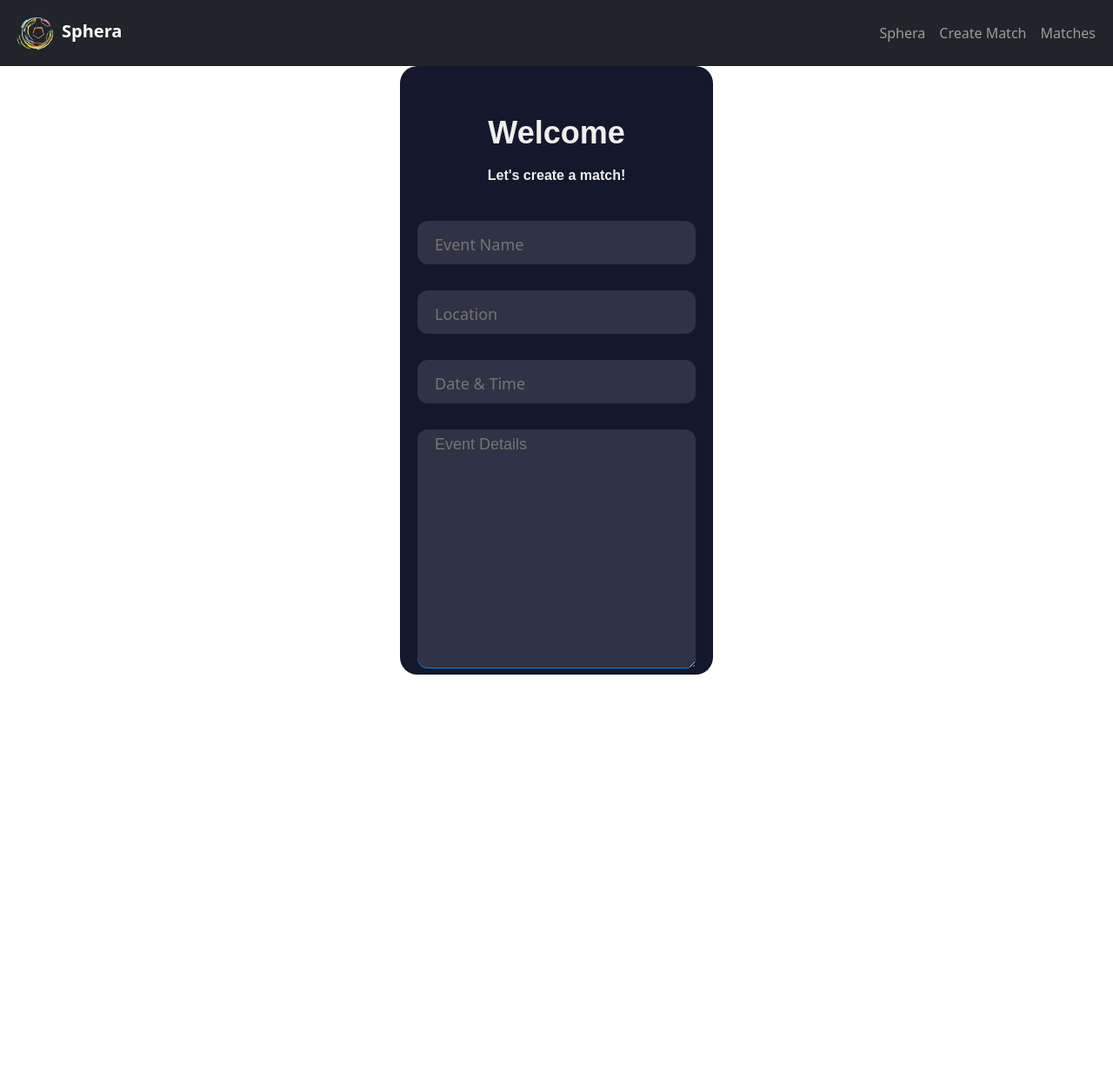
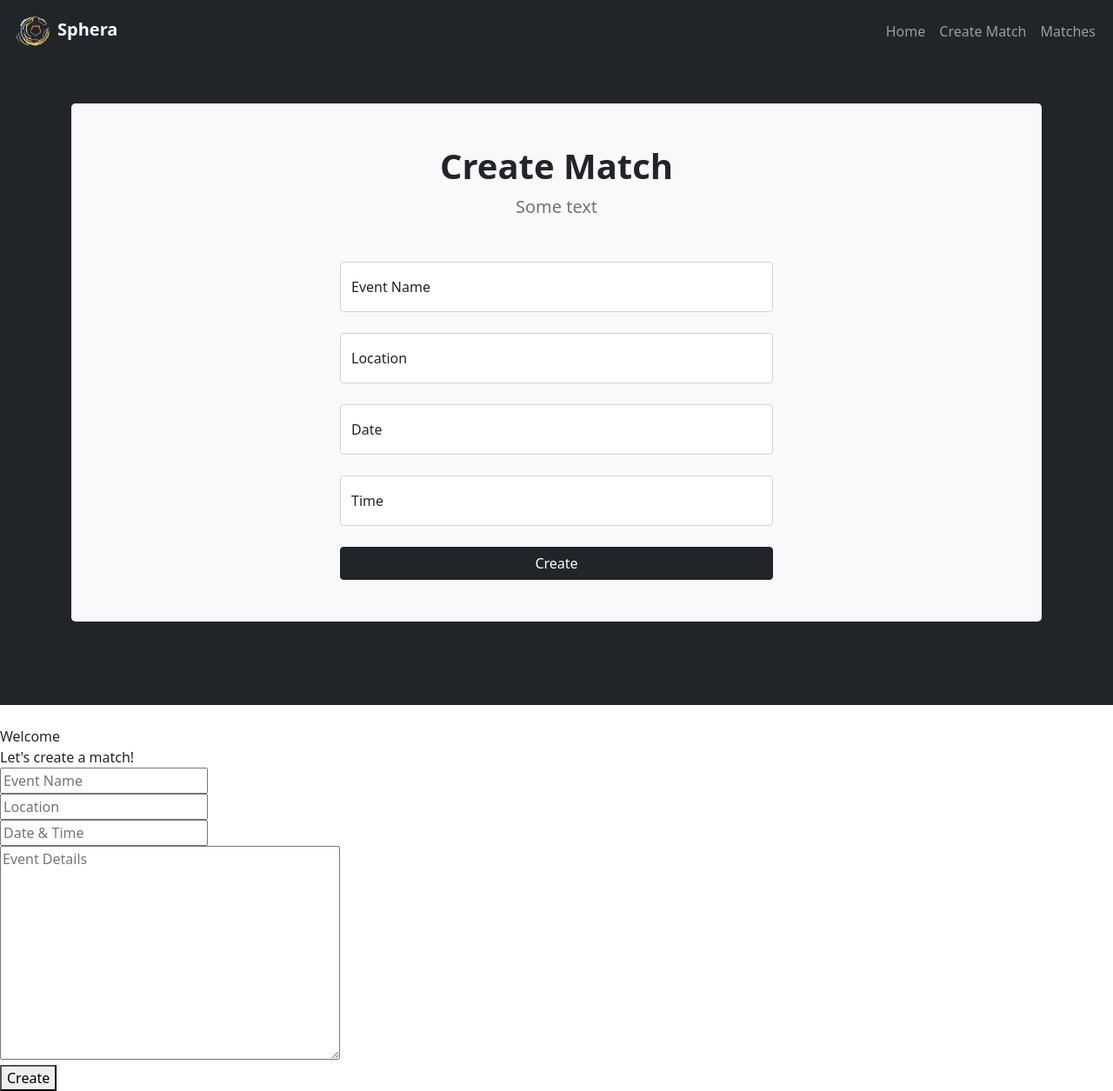
Before and after one commit to Diego-Segovia/Sphera, a Django app: page /create-match in a window 1280 px wide. Shown: the whole page at 87% size. Before the commit the page ends 776 px from the top, so only its background shows below. Run offline with Django 3.2, Linux system fonts and the light colour scheme; some libraries are stand-ins or nearby versions.

Commit message:
Created and styled form

```diff
--- a/sports/static/sports/create-match.css
+++ /dev/null
@@ -1,87 +0,0 @@
-.form {
-  background-color: #15172b;
-  border-radius: 20px;
-  box-sizing: border-box;
-  height: 700px;
-  padding: 20px;
-  width: 360px;
-  margin-left: auto;
-  margin-right: auto;
-}
-
-.title {
-  color: #eee;
-  font-family: sans-serif;
-  font-size: 36px;
-  font-weight: 600;
-  margin-top: 30px;
-  text-align: center;
-}
-
-.subtitle {
-  color: #eee;
-  font-family: sans-serif;
-  font-size: 16px;
-  font-weight: 600;
-  margin-top: 10px;
-  text-align: center;
-}
-
-.input-container {
-  height: 50px;
-  position: relative;
-  width: 100%;
-}
-
-.ic1 {
-  margin-top: 40px;
-}
-
-.ic2 {
-  margin-top: 30px;
-}
-
-.input {
-  background-color: #303245;
-  border-radius: 12px;
-  border: 0;
-  box-sizing: border-box;
-  color: #eee;
-  font-size: 18px;
-  height: 100%;
-  outline: 0;
-  padding: 4px 20px 0;
-  width: 100%;
-}
-
-.input2 {
-  background-color: #303245;
-  border-radius: 12px;
-  border: 0;
-  box-sizing: border-box;
-  color: #eee;
-  font-size: 18px;
-  font-family: sans-serif;
-  outline: 0;
-  padding: 4px 20px 0;
-  width: 100%;
-}
-
-.submit {
-  background-color: #08d;
-  border-radius: 12px;
-  border: 0;
-  box-sizing: border-box;
-  color: #eee;
-  cursor: pointer;
-  font-size: 18px;
-  height: 50px;
-  margin-top: 175px;
-  outline: 0;
-  text-align: center;
-  width: 100%;
-}
-
-.submit:active {
-  background-color: #06b;
-}
--- a/sports/templates/sports/create-match.html
+++ b/sports/templates/sports/create-match.html
@@ -3,10 +3,51 @@
 {% load widget_tweaks %}
 
 {% block css_files %}
-<link rel="stylesheet" href="{% static 'sports/create-match.css' %}">
+<link rel="stylesheet" href="{% static 'sports/creat-match.css' %}">
 {% endblock css_files %}k
 
 {% block content %}
+<!-- Form Section Try -->
+<section class="bg-dark py-5 mb-4">
+    <div class="container">
+        <div class="bg-light rounded-3 py-5 px-4 px-md-5 mb-5">
+            <div class="text-center mb-5">
+                <h1 class="fw-bolder">Create Match</h1>
+                <p class="lead fw-normal text-muted mb-0">Some text</p>
+            </div>
+            <div class="row justify-content-center">
+                <div class="col-lg-6">
+                    <form action="">
+                        <div class="form-floating mb-4">
+                            <input type="text" class="form-control" id="event-name" name="Event Name"
+                                placeholder="Event">
+                            <label for="event-name">Event Name</label>
+                        </div>
+                        <div class="form-floating mb-4">
+                            <input type="text" class="form-control" id="location" name="Location"
+                                placeholder="Location">
+                            <label for="location">Location</label>
+                        </div>
+                        <div class="form-floating mb-4">
+                            <input type="text" class="form-control" id="date" name="Date" placeholder="Date">
+                            <label for="date">Date</label>
+                        </div>
+                        <div class="form-floating mb-4">
+                            <input type="text" class="form-control" id="time" name="Time" placeholder="Time">
+                            <label for="time">Time</label>
+                        </div>
+                        <div class="d-grid">
+                            <button type="submit" class="btn btn-dark btn">Create</button>
+                        </div>
+                    </form>
+                </div>
+
+            </div>
+        </div>
+    </div>
+    </div>
+</section>
+<!-- Form -->
 <div class="form">
     <div class="title">Welcome</div>
     <div class="subtitle">Let's create a match!</div>
--- a/templates/base.html
+++ b/templates/base.html
@@ -7,8 +7,9 @@
     <meta http-equiv="X-UA-Compatible" content="IE=edge">
     <meta name="viewport" content="width=device-width, initial-scale=1.0">
     <title>Sphera</title>
+    <link rel="shortcut icon" href="{% static 'static/spheraLogo1.png' %}" type="image/x-icon">
     <link href="https://cdn.jsdelivr.net/npm/bootstrap@5.1.1/dist/css/bootstrap.min.css" rel="stylesheet">
-    <link rel="stylesheet" href="{% static 'base-sphera.css' %}">
+    <link rel="stylesheet" href="{% static 'base-sphra.css' %}">
     <script src="https://cdn.jsdelivr.net/npm/bootstrap@5.1.1/dist/js/bootstrap.bundle.min.js" defer></script>
     {% block css_files %}{% endblock css_files %}
 </head>
@@ -16,14 +17,14 @@
 <body>
     <nav class="navbar navbar-expand-sm bg-dark navbar-dark">
         <div class="container-fluid">
-            <a class="navbar-brand fw-bold" href="#"><img src="static/spheraLogo1.png" alt="Sphera Logo" width="55px"
-                    height="50px"><span class="ms-1">Sphera</span></a>
+            <a class="navbar-brand fw-bold" href="#"><img src="static/spheraLogo1.png" alt="Sphera Logo" width="50px"
+                    height="45px"><span class="ms-1">Sphera</span></a>
             <button class="navbar-toggler" type="button" data-bs-toggle="collapse" data-bs-target="#collapsibleNavbar">
                 <span class="navbar-toggler-icon"></span>
             </button>
             <div class="collapse navbar-collapse" id="collapsibleNavbar">
                 <ul class="navbar-nav ms-auto">
-                    <li class="nav-item"><a class="nav-link" href="{% url 'index' %}">Sphera</a></li>
+                    <li class="nav-item"><a class="nav-link" href="{% url 'index' %}">Home</a></li>
                     <li class="nav-item"><a class="nav-link" href="{% url 'match_form' %}">Create Match</a></li>
                     <li class="nav-item"><a class="nav-link" href="{% url 'all_matches' %}">Matches</a></li>
                 </ul>
```
